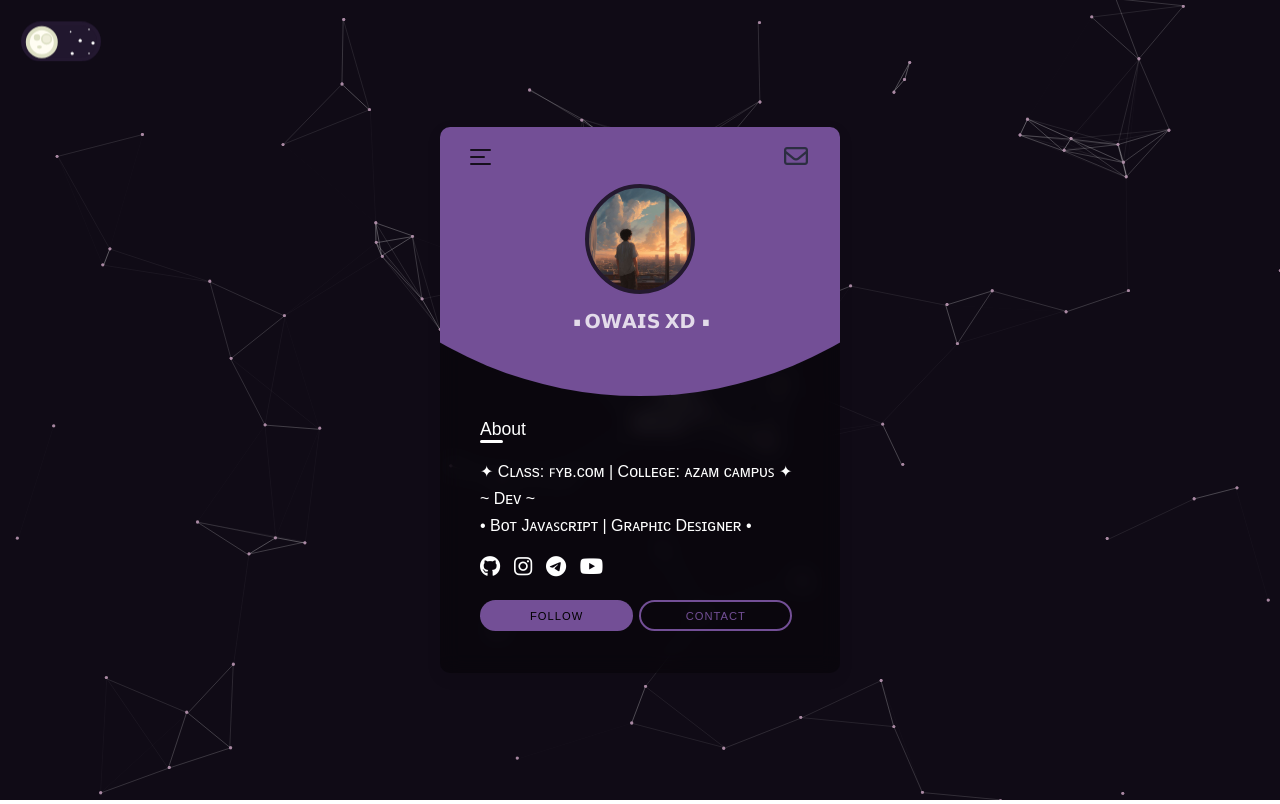
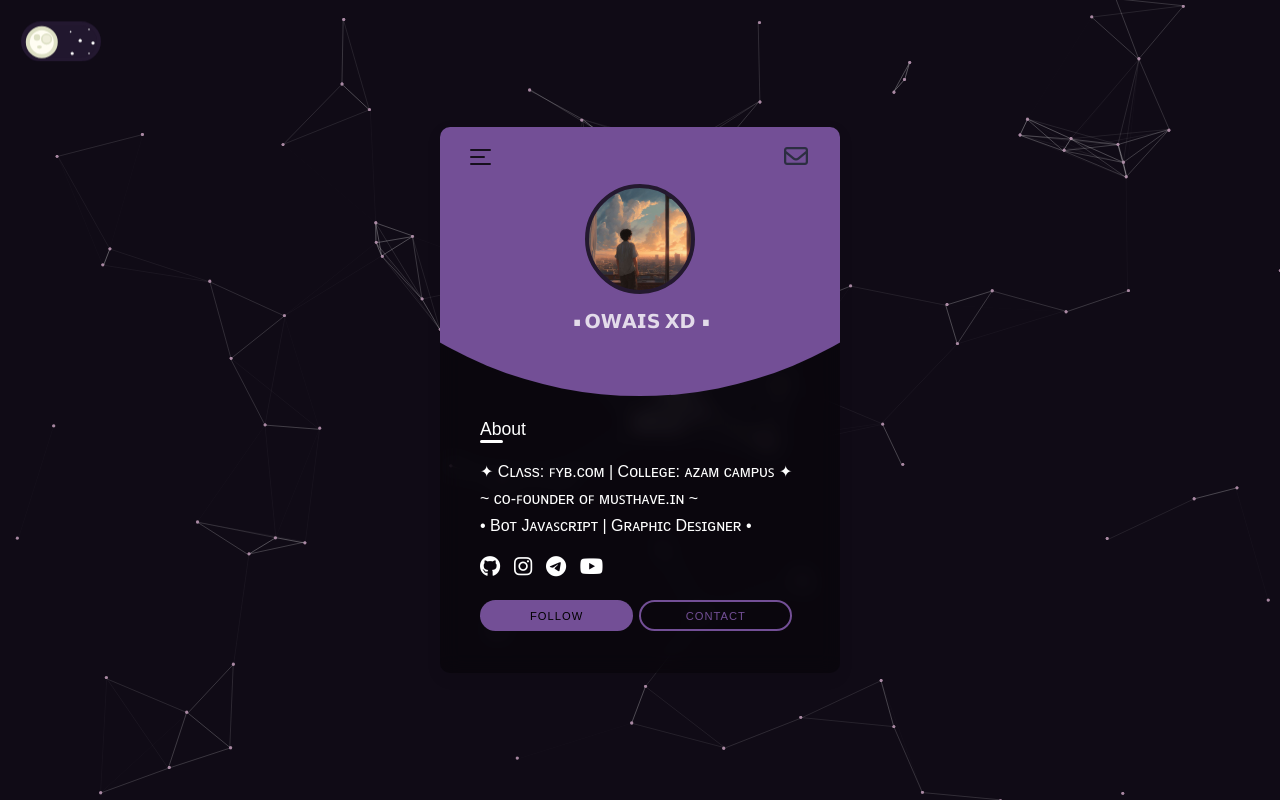
Before and after one commit to Owaispathan-eng/Owais-about-, a plain HTML site: page index.html in a window 1280 px wide. Drawn offline with Linux system fonts and the light colour scheme.

Commit message:
Update index.html

```diff
--- a/index.html
+++ b/index.html
@@ -1922,7 +1922,7 @@ href="https://www.instagram.com/_akhi_owais_?igsh=MXRwZjJ1bDZraDhqbA==
                          <div class="about-container">
                               <h3 class="title">About</h3>
                               <p class="text">✦ Cʟᴧss: ꜰʏʙ.ᴄᴏᴍ | Cᴏʟʟᴇɢᴇ: ᴀᴢᴀᴍ ᴄᴀᴍᴘᴜꜱ ✦</p>
-                              <p class="text">~ Dᴇᴠ ~</p>
+                              <p class="text">~ ᴄᴏ-ꜰᴏᴜɴᴅᴇʀ ᴏꜰ ᴍᴜꜱᴛʜᴀᴠᴇ.ɪɴ ~</p>
                               <p class="text">• Bᴏᴛ Jᴀᴠᴀꜱᴄʀɪᴘᴛ | Gʀᴀᴘʜɪᴄ Dᴇꜱɪɢɴᴇʀ •</p>
                          </div>
                          <div class="icons-container">
```
